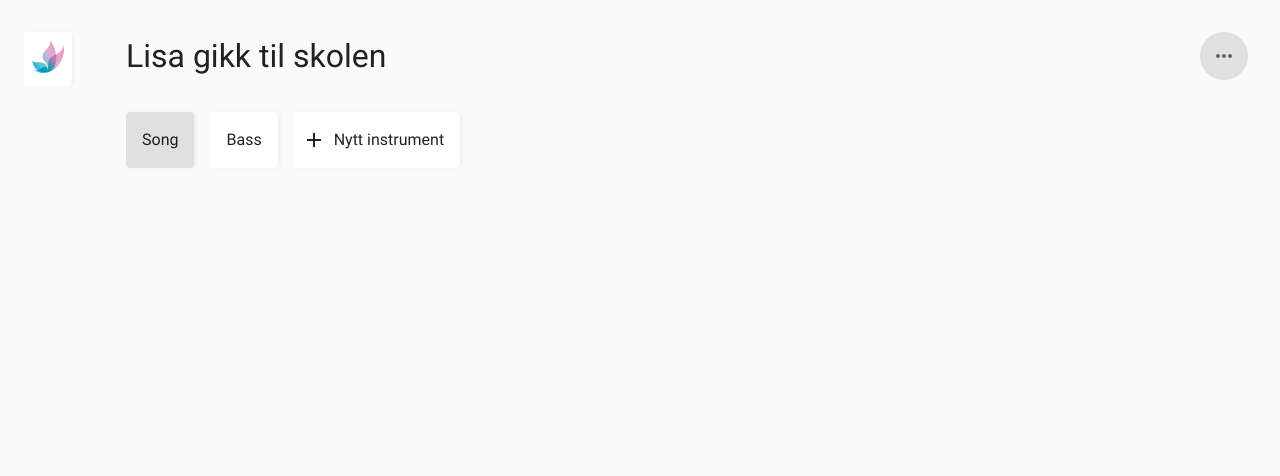
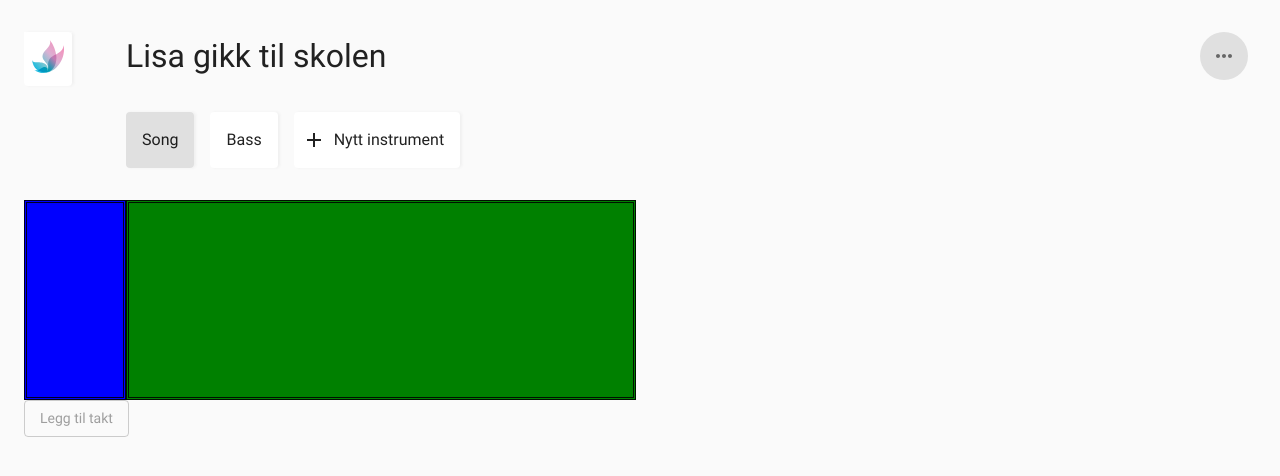
Before and after one commit to lasseklovstad/dissimilis-hackathon, a React (Create React App) app: page /song in a window 1280 px wide. Shown: the top 476 px of the page. Built offline with nearby package versions, Linux system fonts and the light colour scheme.

Commit message:
skal merge Max sine endringer

```diff
--- a/src/Routing.tsx
+++ b/src/Routing.tsx
@@ -4,6 +4,7 @@ import {Route, BrowserRouter, Switch, Redirect} from 'react-router-dom';
 import DashboardView from './views/DashboardView/DashboardView';
 import LoginView from './views/LoginView/LoginView';
 import SongView from './views/SongView/SongView';
+
 
 function Routing() {
     return (
--- a/src/assets/languages/english/loginEn.tsx
+++ b/src/assets/languages/english/loginEn.tsx
@@ -1,5 +1,5 @@
 export const loginEn : any = {
-    "login" : "Log In",
+    "login" : "Log in",
     "username" : "Username",
     "password" : "Password",
 }
--- a/src/assets/languages/norwegian/loginNo.tsx
+++ b/src/assets/languages/norwegian/loginNo.tsx
@@ -1,5 +1,5 @@
 export const loginNo : any = {
-    "login" : "Logg Inn",
+    "login" : "Logg inn",
     "username" : "Brukernavn",
     "password" : "Passord",
 }
--- /dev/null
+++ b/src/components/SongViewComponents/SongView.component.tsx
@@ -0,0 +1,40 @@
+import React from 'react';
+import { makeStyles, Grid, Box } from '@material-ui/core';
+
+export const SongViewMeasureComponent = () => {
+
+  return (
+    <Box style={{ backgroundColor: "blue", height: "200px", borderStyle: "double" }}>
+    </Box>
+  );
+}
+
+export const SongViewBarComponent = () => {
+
+  return (
+    <Box style={{ backgroundColor: "green", height: "200px", borderStyle: "double" }}></Box>
+  );
+}
+
+export const SongViewBarNumberComponent = () => {
+
+  return (
+    <Box style={{ backgroundColor: "red", height: "200px", borderStyle: "double" }}>
+    </Box>
+  );
+}
+
+export default SongViewBarComponent;
+
+
+
+
+
+
+
+
+
+const useStyles = makeStyles((theme) => ({
+
+
+}));
--- a/src/views/LoginView/LoginView.tsx
+++ b/src/views/LoginView/LoginView.tsx
@@ -9,20 +9,28 @@ import { ReactComponent as LoginLogo } from '../../assets/images/LoginLogo.svg';
 import { colors } from '../../utils/colors';
 import { Link } from 'react-router-dom';
 import { useTranslation } from "react-i18next";
+import {useHistory} from 'react-router';
 
 
 function LoginView() {
   const { t } = useTranslation();
   const matches = useMediaQuery("(min-width:600px)");
   const classes = useStyles();
+
+
+  const history = useHistory();
+  const tryLogin = () => {
+    history.push("/dashboard");
+  };
+
   return (
 
     <Grid container className={classes.root} >
       <BackgroundImage className={classes.backgroundimage} />
       <Grid item xs={10} sm={4} className={matches ? classes.container + " " + classes.paddinglarge : classes.container + " " + classes.paddingsmall}>
         <LoginLogo className={classes.loginlogo} />
-        <TextField className={classes.textfield} fullWidth label={t("LoginView:username")} variant="filled"></TextField>
-        <TextField className={classes.textfield} fullWidth label={t("LoginView:password")} type="password" variant="filled"></TextField>
+        <TextField className={classes.textfield} fullWidth label={t("LoginView:username")} variant="filled" onSubmit={() => tryLogin()}></TextField>
+        <TextField className={classes.textfield} fullWidth label={t("LoginView:password")} type="password" variant="filled" onSubmit={() => tryLogin()}></TextField>
         <Button to='/dashboard' size="large" component={Link} className={classes.loginbutton} fullWidth variant="outlined">{t("LoginView:login")}</Button>
       </Grid>
     </Grid>
--- a/src/views/SongView/SongView.tsx
+++ b/src/views/SongView/SongView.tsx
@@ -1,14 +1,40 @@
-import React from 'react';
+import React, { useState } from 'react';
 import NavBarCreateSong from '../../components/NavBarCreateSong/NavBarCreateSong';
 import CreateSongTab from '../../components/CreateSongTab/CreateSongTab';
-import { Grid, makeStyles } from '@material-ui/core';
+import { Grid, makeStyles, Box, useMediaQuery, Button, } from '@material-ui/core';
+import SongViewBarComponent, { SongViewMeasureComponent, SongViewBarNumberComponent } from '../../components/SongViewComponents/SongView.component';
 
 export type SongViewProps = {
 
 }
-export const SongView : React.FC<SongViewProps> = props => {
+
+export const SongView: React.FC<SongViewProps> = props => {
   const classes = useStyles();
+  const xs = useMediaQuery("(max-width: 600px)");
+  const xl = useMediaQuery("(min-width: 1920px)");
 
+  const [bars, setBars] = useState([(<SongViewBarComponent />)])
+  const [leftGrid, setLeftGrid] = useState([(<SongViewMeasureComponent />)])
+
+  const addEmptyBar = () => {
+    if (xs) {
+      if (bars.length === leftGrid.length) {
+        setLeftGrid([...leftGrid, (<SongViewBarNumberComponent />)])
+      }
+      setBars([...bars, (<SongViewBarComponent />)])
+    } else if (xl) {
+      if ((bars.length % 4 === 0)) {
+        setLeftGrid([...leftGrid, (<SongViewBarNumberComponent />)])
+      }
+      setBars([...bars, (<SongViewBarComponent />)])
+    } else {
+      if ((bars.length % 2 === 0)) {
+        setLeftGrid([...leftGrid, (<SongViewBarNumberComponent />)])
+      }
+      setBars([...bars, (<SongViewBarComponent />)])
+    }
+
+  }
 
   return (
     <Grid container className={classes.root}>
@@ -16,8 +42,34 @@ export const SongView : React.FC<SongViewProps> = props => {
         <NavBarCreateSong />
       </Grid>
       <Grid item xs={12}>
-        <CreateSongTab />
+        <Box mb={4}>
+          <CreateSongTab />
+        </Box>
       </Grid>
+
+      <Grid item xs={1}>
+        {leftGrid.map(element => (
+          element
+        ))}
+      </Grid>
+
+      <Grid item xs={10}> {/*Grid for main container, containing the bars, measure and barnumber */}
+        <Grid container>
+          {bars.map(element => (
+            <Grid item xs={12} sm={6} xl={3} >
+              {element}
+            </Grid>
+          ))}
+        </Grid>
+      </Grid>
+
+
+      <Box mb={4}>
+        <Button variant="outlined" color="primary" onClick={() => addEmptyBar()}>
+          Legg til takt
+        </Button>
+      </Box>
+
     </Grid>
 
   );
@@ -28,7 +80,7 @@ const useStyles = makeStyles({
     marginLeft: "24px",
     marginTop: "32px",
     marginRight: "32px",
-    width: "auto",
+    width: "auto"
   }
 })
 
```
Also changed, not shown: 1 other file (tests, documents, lock files or other folders).
